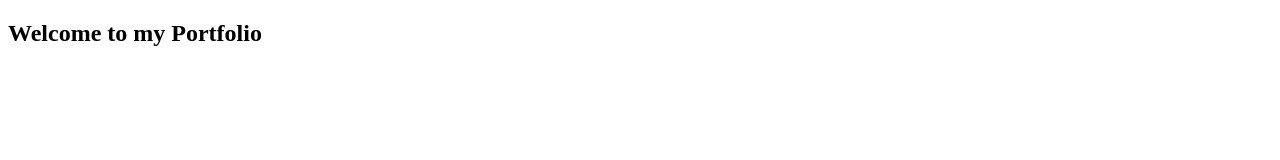
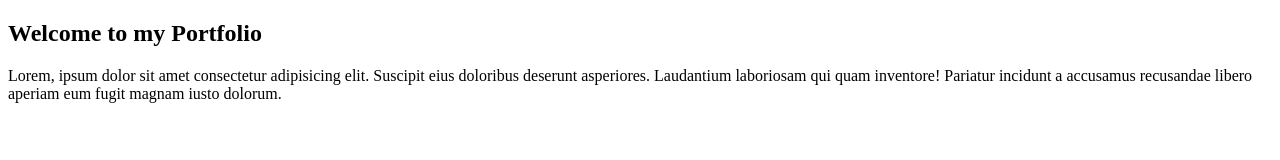
Before and after one commit to Onjatiana-ramanitrarivo/Pratique-Gitflow, a plain HTML site: page index.html in a window 1280 px wide. Drawn offline with Linux system fonts and the light colour scheme.

Commit message:
fix: ajout d'un paragraphe pour chaque fichier

```diff
--- a/index.html
+++ b/index.html
@@ -7,5 +7,9 @@
 </head>
 <body>
     <h2>Welcome to my Portfolio</h2>
+    <p>
+        Lorem, ipsum dolor sit amet consectetur adipisicing elit. Suscipit eius doloribus deserunt asperiores. Laudantium laboriosam qui quam inventore! Pariatur incidunt a accusamus recusandae libero aperiam eum fugit magnam iusto dolorum.
+    </p>
+
 </body>
 </html>
```
Also changed, not shown: about.html (+3 -0 lines).
